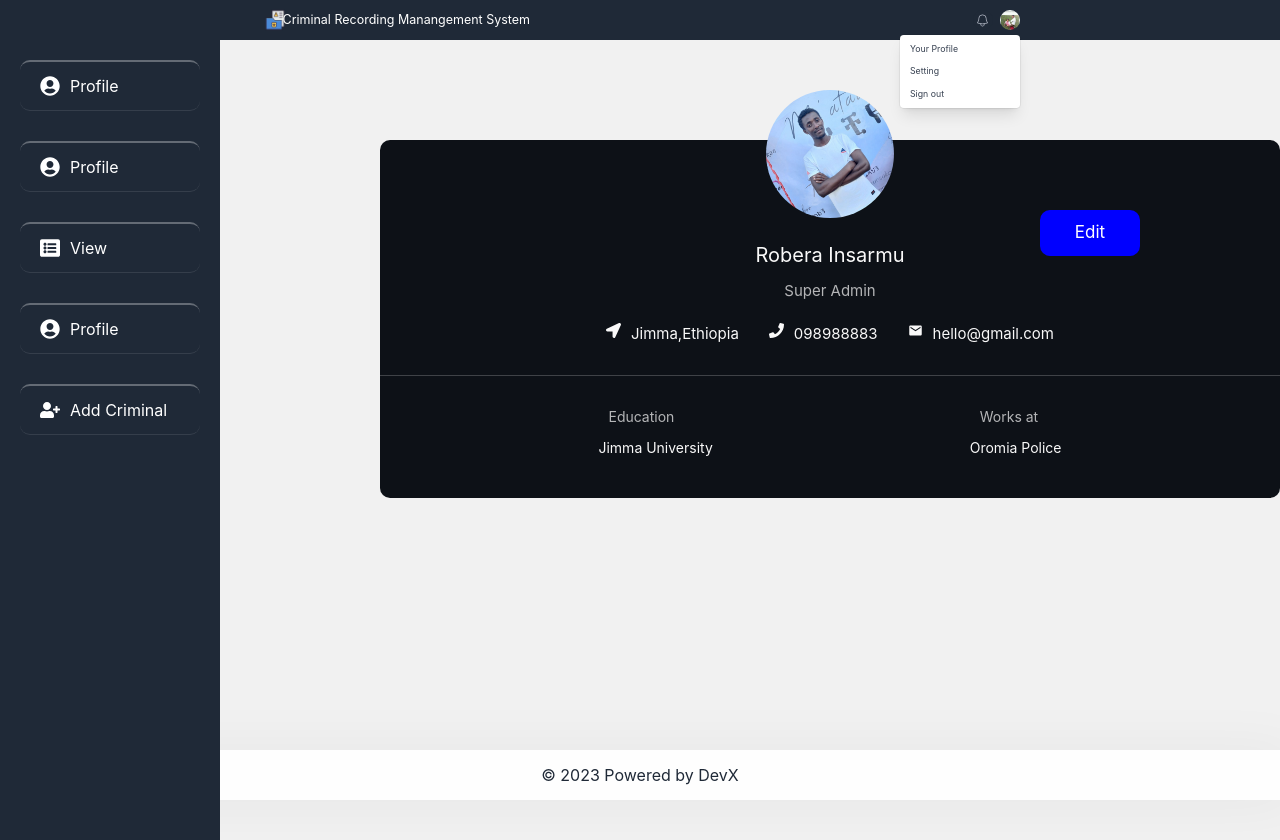
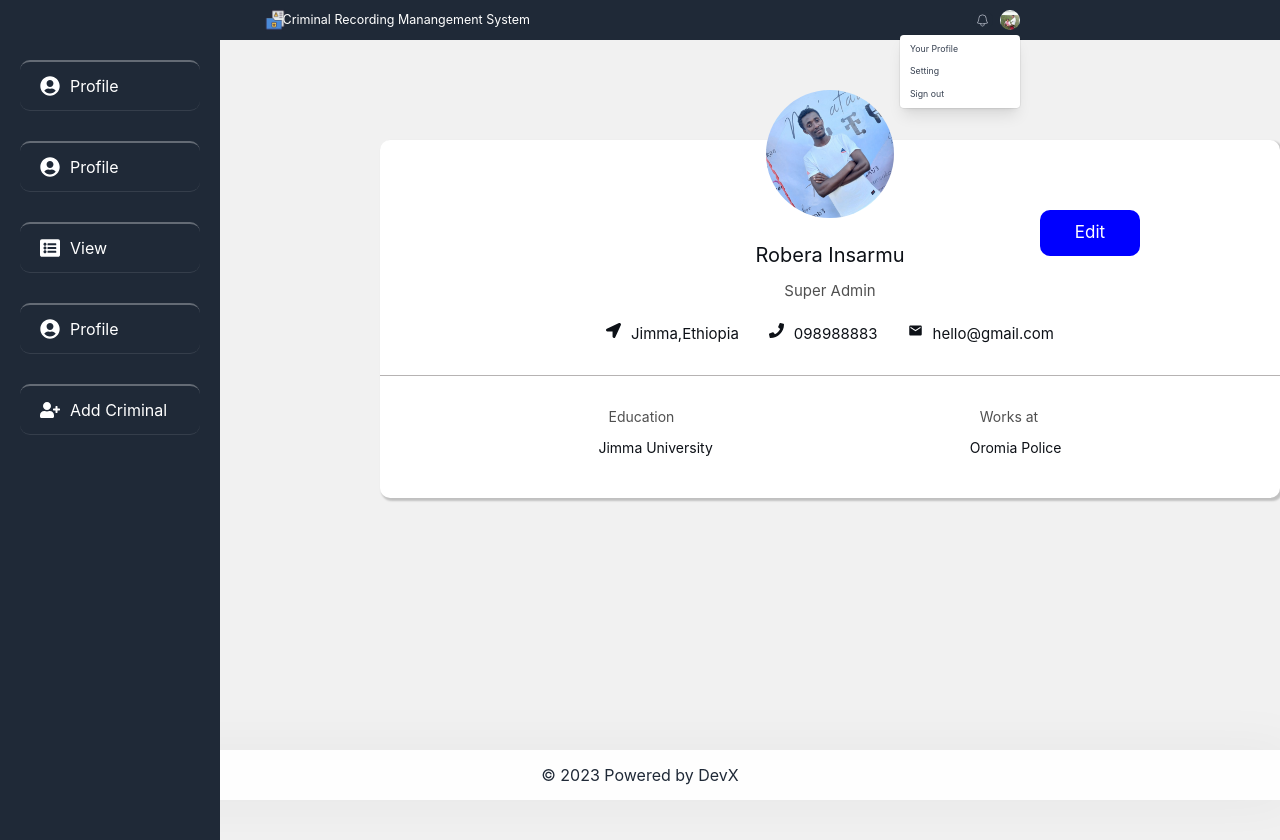
Before and after one commit to natnaeln4d/CBTP-Criminal-recording-system, a React (Create React App) app: page /profile in a window 1280 px wide. Shown: the top 840 px of the page. Built offline with nearby package versions, Linux system fonts and the light colour scheme.

Commit message:
Modifying profile

```diff
--- a/src/componets/Container/Profile/editprofile.css
+++ b/src/componets/Container/Profile/editprofile.css
@@ -1,5 +1,6 @@
 .editContainer{
     background-color: #0d1117;
+    box-shadow: 2px 2px 2px 1px rgba(0, 0, 0, 0.2);
     min-width: 900px;
     min-height: 350px;
     max-width: 900px;
--- a/src/componets/Container/Profile/profile.css
+++ b/src/componets/Container/Profile/profile.css
@@ -4,7 +4,10 @@
 }
 
 .container__profile{
-    background-color: #0d1117;
+    /* background-color: #0d1117; */
+        /* background-color: #0d1117; */
+        background-color: #fff;
+        box-shadow: 2px 2px 2px 1px rgba(0, 0, 0, 0.2);
     min-width: 900px;
     min-height: 350px;
     max-width: 900px;
@@ -18,6 +21,7 @@
     gap: 1rem;
     padding-bottom: 2rem;
     max-height: 400px;
+    color: #0d1117;
 
 }
 
@@ -53,12 +57,14 @@ font-size: 2rem;
 
 .adminRole{
     font-size: 1.5rem;
-    color: rgba(255, 255, 255, 0.69);
+    color: rgba(0, 0, 0, 0.69);
 }
 
 .basicInfo{
     margin-top: 1rem;;
     display: flex;
+    align-items: center;
+    justify-content: center;
     gap: 3rem;
     font-size: 1.5rem;
 }
@@ -72,6 +78,9 @@ font-size: 2rem;
     width: 100%;
     height: 1px;
     background-color: rgba(255, 255, 255, 0.207);
+    background-color: rgba(150, 145, 145, 0.69);
+    /* box-shadow: 0px 1px 0px 1px rgba(0, 0, 0, 0.2); */
+
     margin: 2rem 0 1rem;
 }
 
@@ -91,6 +100,7 @@ font-size: 2rem;
 .otherInfos .label{
     margin: 10px;
     color: rgba(255, 255, 255, 0.69);
+    color: rgba(0, 0, 0, 0.69);
 
 }
 
```
